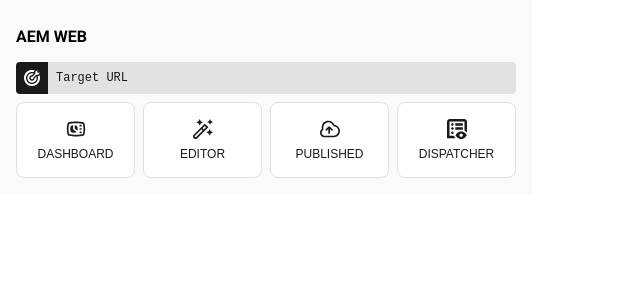
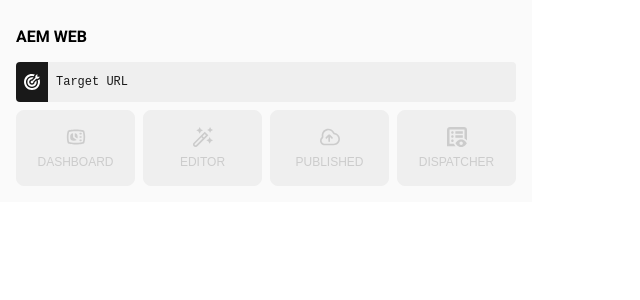
Before and after one commit to dchoi87/cs-aem-chrome-extension, a React (Vite) app: page / in a window 1280 px wide. Shown: the top 300 px of the page, without its empty margins (0-640 px from the left). Built offline with nearby package versions, Linux system fonts and the light colour scheme; no server answers.

Commit message:
Target URL Logic

```diff
--- a/src/popup/Popup.module.scss
+++ b/src/popup/Popup.module.scss
@@ -12,9 +12,23 @@
   background: #fafafa;
 }
 
-h1 {
-  font-size: 16px;
-  margin-bottom: 8px;
+.header {
+  display: flex;
+  align-items: center;
+
+  h1 {
+    font-size: 16px;
+    margin-bottom: 8px;
+  }
+
+  .env {
+    font-family: monospace;
+    font-size: 12px;
+    background: #efefef;
+    border-radius: 4px;
+    padding: 4px;
+    margin-left: 8px;
+  }
 }
 
 .url {
@@ -22,6 +36,7 @@
   font-size: 12px;
   border-radius: 4px;
   overflow: hidden;
+  height: 40px;
 
   .target {
     display: flex;
@@ -44,7 +59,7 @@
     display: flex;
     align-items: center;
     flex: 1;
-    background: #e2e2e2;
+    background: #efefef;
     color: #191919;
     padding: 8px;
     font-family: monospace;
@@ -100,4 +115,17 @@
       fill: #fff;
     }
   }
+
+  &:disabled {
+    background: #efefef;
+    border-color: #efefef;
+    cursor: default;
+    span {
+      color: #ccc;
+    }
+
+    svg {
+      fill: #ccc;
+    }
+  }
 }
--- a/src/popup/Popup.tsx
+++ b/src/popup/Popup.tsx
@@ -6,48 +6,110 @@
 
 const Popup = () => {
   const [url, setUrl] = useState<string>("");
+  const [env, setEnv] = useState<string>("");
+  const [path, setPath] = useState<string>("");
+  const [target, setTarget] = useState<string | undefined>("");
   const [hoverText, setHoverText] = useState<string>("");
 
   useEffect(() => {
     chrome.tabs.query({ active: true, currentWindow: true }, (tabs) => {
       const currentTab = tabs[0];
+
       if (currentTab?.url) {
         setUrl(currentTab.url);
       }
     });
   }, []);
 
+  useEffect(() => {
+    if (url) {
+      const _url = new URL(url);
+      // host
+      const host = _url.host.split(".");
+      const subdomain = host[0];
+      const domain = host[1];
+      const tld = host[2];
+      // path
+      const pathname = _url.pathname.split("/");
+      const idx = pathname.indexOf("cedars-sinai");
+      const isDispatcher = !pathname.includes("content") && !pathname.includes("cedars-sinai");
+      let path;
+
+      if (isDispatcher) {
+        path = pathname.slice(1).join("/").replace(".html", "");
+      } else {
+        path = pathname
+          .slice(idx + 1)
+          .join("/")
+          .replace(".html", "");
+      }
+
+      if (domain === "cedars-sinai") {
+        setEnv(subdomain.split("-")[1] || "prod");
+        setPath(path);
+      }
+    }
+  }, [url]);
+
+  useEffect(() => {
+    if (hoverText && path) {
+      let targetUrl;
+
+      switch (hoverText) {
+        case "dispatcher":
+          targetUrl = `https://www-${env}.cedars-sinai.org/${path}.html`;
+          break;
+        case "dashboard":
+          targetUrl = `https://author-${env}.cedars-sinai.org/sites.html/content/cedars-sinai/${path}`;
+          break;
+        case "editor":
+          targetUrl = `https://author-${env}.cedars-sinai.org/editor.html/content/cedars-sinai/${path}.html`;
+          break;
+        case "published":
+          targetUrl = `https://author-${env}.cedars-sinai.org/content/cedars-sinai/${path}.html?wcmmode=disabled`;
+          break;
+      }
+
+      setTarget(targetUrl);
+    } else {
+      setTarget("");
+    }
+  }, [hoverText, path]);
+
   return (
     <div className={styles.container}>
-      <h1>AEM WEB</h1>
+      <div className={styles.header}>
+        <h1>AEM WEB</h1>
+        {env && <div className={styles.env}>{env}</div>}
+      </div>
       <div className={styles.url}>
         <div className={styles.target}>
           <svg xmlns="http://www.w3.org/2000/svg" viewBox="0 0 24 24">
             <path d="M17,5.59V3l3-3V4h4l-3,3h-2.59l-4.49,4.49c.04,.16,.07,.33,.07,.51,0,1.1-.9,2-2,2s-2-.9-2-2,.9-2,2-2c.18,0,.35,.03,.51,.07l4.49-4.49Zm4.83,3.41h-1.34c.32,.93,.51,1.92,.51,2.96-.45,11.96-17.55,11.96-18,0C3,6.98,7.04,2.93,12,2.93c1.05,0,2.06,.19,3,.53v-1.29l1.39-1.39C9.5-1.77,.38,1.95,0,11.96c0,6.64,5.38,12.04,12,12.04s12-5.4,12-12.04c-.06-1.6-.35-3.04-.82-4.32l-1.35,1.35Zm-10.04-1.03l2.61-2.61c-.71-.25-1.51-.4-2.4-.42-9.25,.29-9.25,13.75,0,14.05,5.67-.18,7.86-5.31,6.58-9.32l-2.65,2.65c-.15,1.85-1.45,3.59-3.93,3.66-5.37-.12-5.84-7.62-.22-8Z" />
           </svg>
         </div>
-        <div className={styles.hover}>{hoverText || "Target URL"}</div>
+        <div className={styles.hover}>{target || "Target URL"}</div>
       </div>
       <div className={classNames(styles.grid, styles.fourCol)}>
-        <button className={styles.button} onMouseEnter={() => setHoverText(url)} onMouseLeave={() => setHoverText("")}>
-          <svg id="Layer_1" viewBox="0 0 24 24" xmlns="http://www.w3.org/2000/svg">
+        <button className={styles.button} onMouseEnter={() => setHoverText("dashboard")} onMouseLeave={() => setHoverText("")} disabled={!env}>
+          <svg xmlns="http://www.w3.org/2000/svg" viewBox="0 0 24 24">
             <path d="m14 12c0 .696-.073 1.285-.2 1.807-1.653-.893-2.795-1.807-3.3-2.247v-4.005c2.478.263 3.5 1.591 3.5 4.445zm-5.5 0v-4.445c-2.478.263-3.5 1.591-3.5 4.445 0 3.214 1.286 4.5 4.5 4.5 1.526 0 2.604-.302 3.33-.95-2.522-1.364-3.965-2.772-4.037-2.843-.188-.188-.293-.442-.293-.707zm14.5 0c0 4.397-1.021 7.168-1.063 7.284-.104.276-.323.492-.602.591-.129.046-3.232 1.125-9.335 1.125s-9.206-1.079-9.335-1.125c-.278-.099-.498-.315-.602-.591-.043-.116-1.063-2.887-1.063-7.284s1.02-7.168 1.063-7.284c.104-.276.324-.492.602-.591.129-.046 3.232-1.125 9.335-1.125s9.206 1.079 9.335 1.125c.278.099.498.315.602.591.043.116 1.063 2.887 1.063 7.284zm-2.792 6.125c.264-.906.792-3.101.792-6.125s-.528-5.219-.792-6.125c-1.026-.274-3.779-.875-8.208-.875s-7.18.6-8.208.875c-.263.904-.792 3.1-.792 6.125s.528 5.219.792 6.125c1.027.274 3.78.875 8.208.875s7.18-.6 8.208-.875zm-2.208-11.125h-1c-.553 0-1 .448-1 1s.447 1 1 1h1c.553 0 1-.448 1-1s-.447-1-1-1zm0 4h-1c-.553 0-1 .448-1 1s.447 1 1 1h1c.553 0 1-.448 1-1s-.447-1-1-1zm0 4h-1c-.553 0-1 .448-1 1s.447 1 1 1h1c.553 0 1-.448 1-1s-.447-1-1-1z" />
           </svg>
           <span>Dashboard</span>
         </button>
-        <button className={styles.button} onMouseEnter={() => setHoverText(url)} onMouseLeave={() => setHoverText("")}>
+        <button className={styles.button} onMouseEnter={() => setHoverText("editor")} onMouseLeave={() => setHoverText("")} disabled={!env}>
           <svg xmlns="http://www.w3.org/2000/svg" viewBox="0 0 24 24">
             <path d="M14.081,5.586.9,18.769A3.064,3.064,0,0,0,5.23,23.1L18.414,9.919Zm1.505,4.333L13,12.505,11.5,11l2.586-2.586ZM3.816,21.688a1.087,1.087,0,0,1-1.5,0,1.062,1.062,0,0,1,0-1.5l7.769-7.77,1.505,1.505Zm17.517-7.06L24,15.962,21.333,17.3,20,19.962,18.667,17.3,16,15.962l2.667-1.334L20,11.962ZM6.667,5.333,4,4,6.667,2.667,8,0,9.333,2.667,12,4,9.333,5.333,8,8Zm12.666-.666L17,3.5l2.333-1.167L20.5,0l1.167,2.333L24,3.5,21.667,4.667,20.5,7Z" />
           </svg>
           <span>Editor</span>
         </button>
-        <button className={styles.button} onMouseEnter={() => setHoverText(url)} onMouseLeave={() => setHoverText("")}>
+        <button className={styles.button} onMouseEnter={() => setHoverText("published")} onMouseLeave={() => setHoverText("")} disabled={!env}>
           <svg xmlns="http://www.w3.org/2000/svg" viewBox="0 0 24 24">
             <path d="M17.974,7.146c-.331-.066-.602-.273-.742-.569-1.55-3.271-5.143-5.1-8.734-4.438-3.272,.6-5.837,3.212-6.384,6.501-.162,.971-.15,1.943,.033,2.89,.06,.309-.073,.653-.346,.901-1.145,1.041-1.801,2.524-1.801,4.07,0,3.032,2.467,5.5,5.5,5.5h11c4.136,0,7.5-3.364,7.5-7.5,0-3.565-2.534-6.658-6.026-7.354Zm-1.474,12.854H5.5c-1.93,0-3.5-1.57-3.5-3.5,0-.983,.418-1.928,1.146-2.59,.786-.715,1.155-1.773,.963-2.763-.138-.712-.146-1.445-.024-2.181,.403-2.422,2.365-4.421,4.771-4.862,.385-.07,.768-.104,1.146-.104,2.312,0,4.405,1.289,5.422,3.434,.413,.872,1.2,1.482,2.158,1.673,2.56,.511,4.417,2.779,4.417,5.394,0,3.032-2.468,5.5-5.5,5.5Zm-1.379-7.707c.391,.391,.391,1.023,0,1.414-.195,.195-.451,.293-.707,.293s-.512-.098-.707-.293l-1.707-1.707v5c0,.553-.448,1-1,1s-1-.447-1-1v-5l-1.707,1.707c-.391,.391-1.023,.391-1.414,0s-.391-1.023,0-1.414l2.707-2.707c.386-.386,.893-.58,1.4-.583l.014-.003,.014,.003c.508,.003,1.014,.197,1.4,.583l2.707,2.707Z" />
           </svg>
           <span>Published</span>
         </button>
-        <button className={styles.button} onMouseEnter={() => setHoverText(url)} onMouseLeave={() => setHoverText("")}>
+        <button className={styles.button} onMouseEnter={() => setHoverText("dispatcher")} onMouseLeave={() => setHoverText("")} disabled={!env}>
           <svg xmlns="http://www.w3.org/2000/svg" viewBox="0 0 24 24">
             <path d="m8,6.5c0,.828-.672,1.5-1.5,1.5s-1.5-.672-1.5-1.5.672-1.5,1.5-1.5,1.5.672,1.5,1.5Zm-1.5,8.5c-.828,0-1.5.672-1.5,1.5s.672,1.5,1.5,1.5,1.5-.672,1.5-1.5-.672-1.5-1.5-1.5Zm0-5c-.828,0-1.5.672-1.5,1.5s.672,1.5,1.5,1.5,1.5-.672,1.5-1.5-.672-1.5-1.5-1.5ZM20.5,0H3.5C1.57,0,0,1.57,0,3.5v19.5h10.275c-.962-1.038-1.551-2.075-1.817-2.613l-.191-.387H3V3.5c0-.276.224-.5.5-.5h17c.276,0,.5.224.5.5v10.432c1.276.64,2.267,1.52,3,2.372V3.5c0-1.93-1.57-3.5-3.5-3.5Zm-1.5,5h-9v3h9v-3Zm-9,8h9v-3h-9v3Zm13.75,6.5c-.577,1.165-2.592,4.5-6.75,4.5s-6.175-3.338-6.75-4.5c.577-1.165,2.592-4.5,6.75-4.5s6.173,3.334,6.75,4.5Zm-4.75,0c0-1.105-.895-2-2-2s-2,.895-2,2,.895,2,2,2,2-.895,2-2Z" />
           </svg>
```
